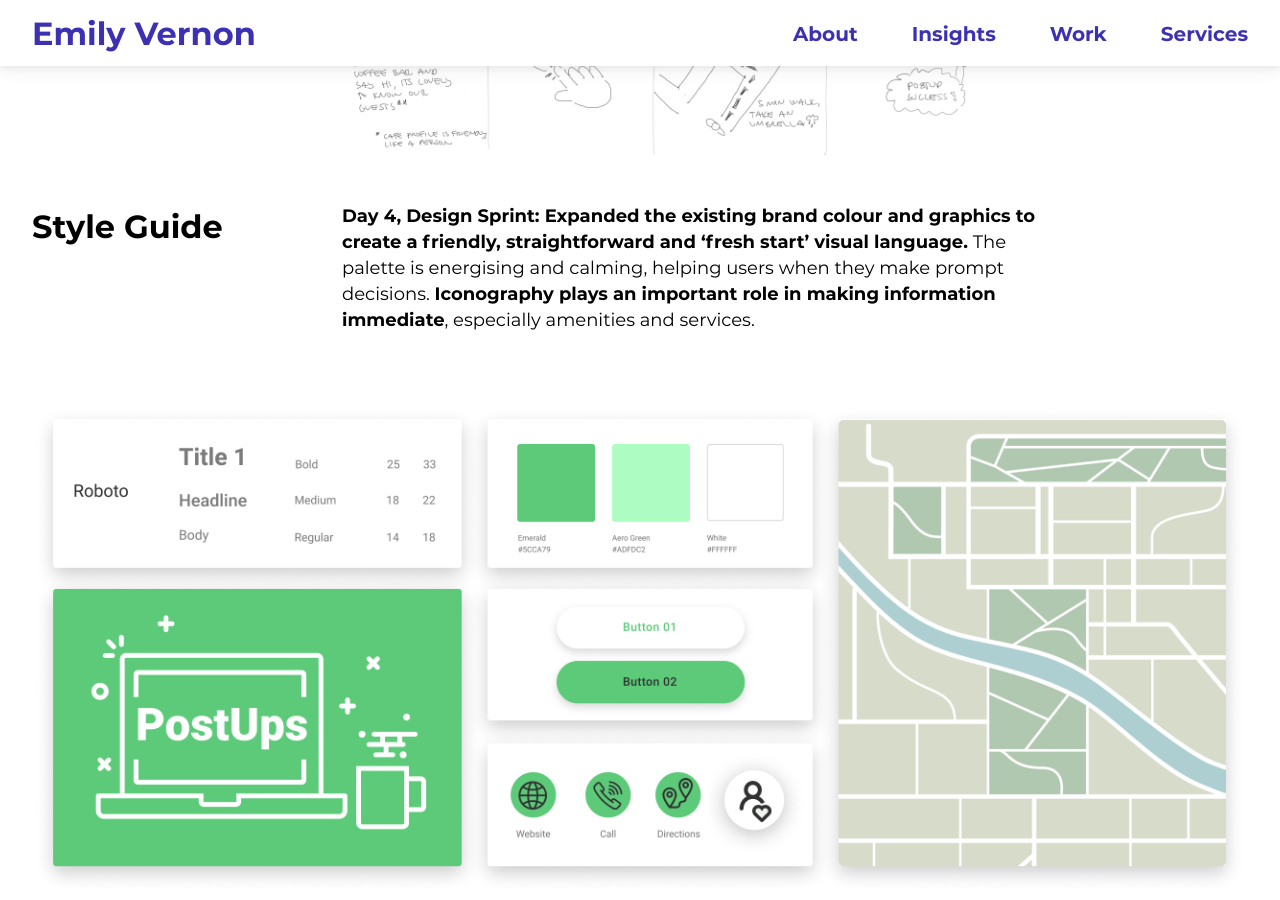
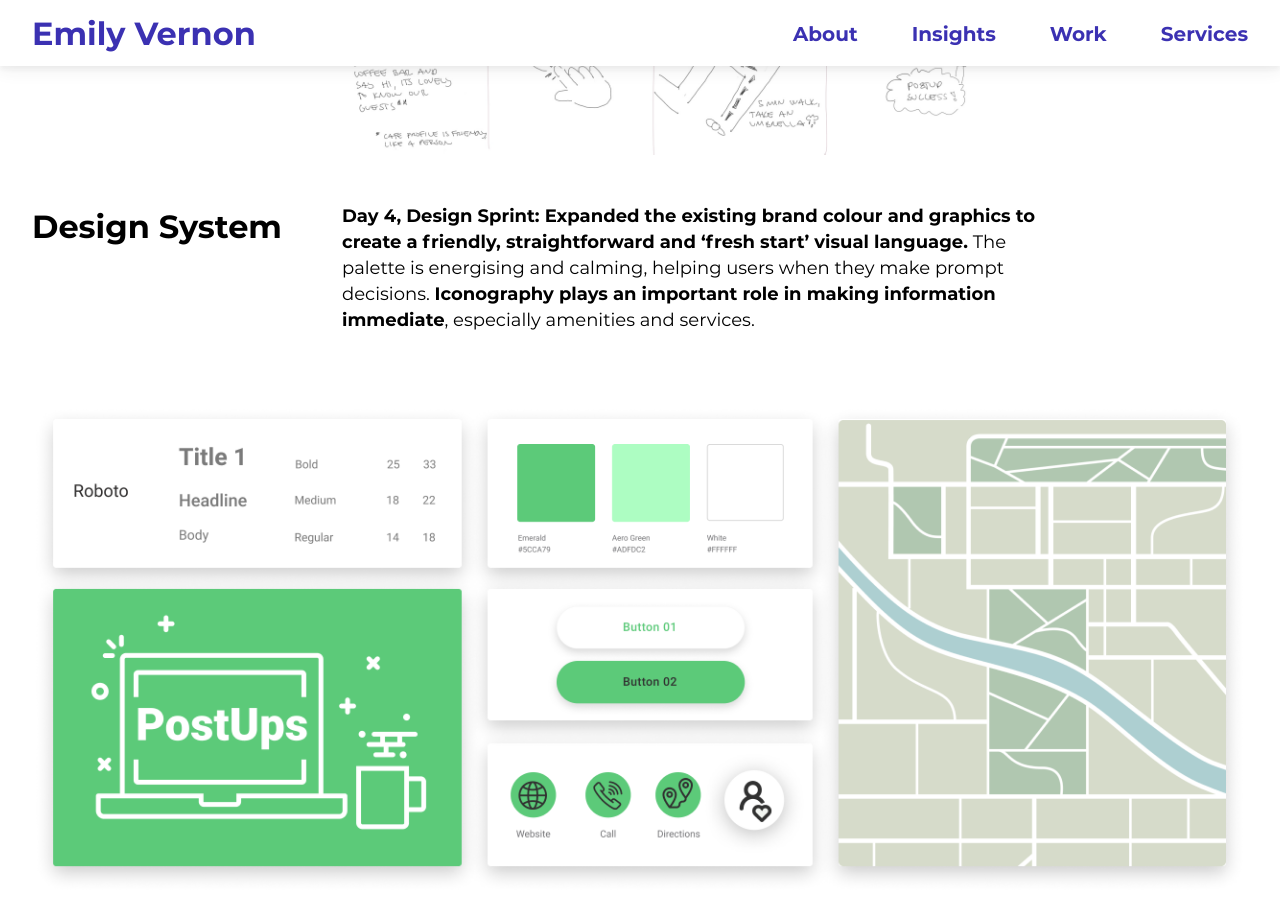
Before and after one commit to emilygv/emilyvernon.com, a Jekyll site: the page built from _casestudies/postup.md, in a window 1280 px wide and 900 px high, scrolled down 6484 px. Built offline with Jekyll 4.4.1, drawn with Linux system fonts in a browser that asks for light colours.

Commit message:
Update postup.md
Design System over Style Guide

```diff
--- a/_casestudies/postup.md
+++ b/_casestudies/postup.md
@@ -56,7 +56,7 @@
 ![](/assets/images/casestudies/postup/postup_interaction_storyboard.png)
 
 {% include case_h3_block.html
-title="Style Guide"
+title="Design System"
 content="**Day 4, Design Sprint:  Expanded the existing brand colour and graphics to create a friendly, straightforward and ‘fresh start’ visual language.** The palette is energising and calming, helping users when they make prompt decisions. **Iconography plays an important role in making information immediate**, especially amenities and services. " %}
 
 ![](/assets/images/casestudies/postup/postup_style_guide.png)
```
